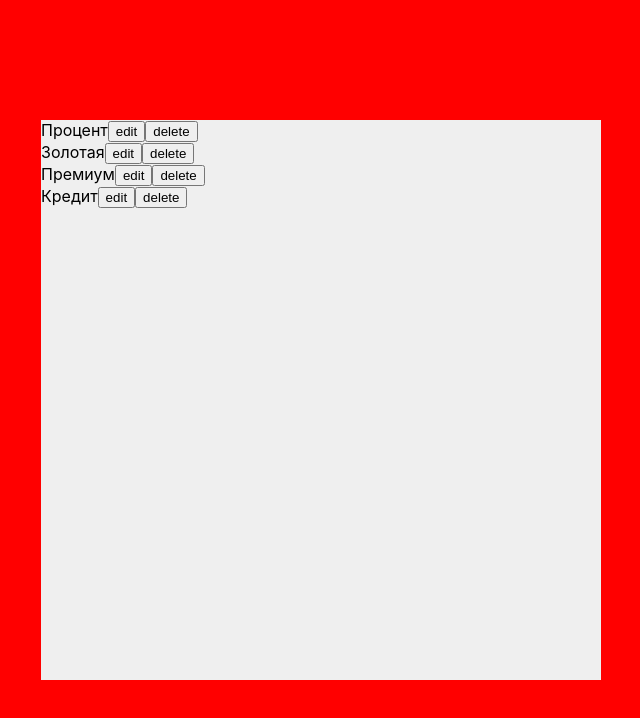
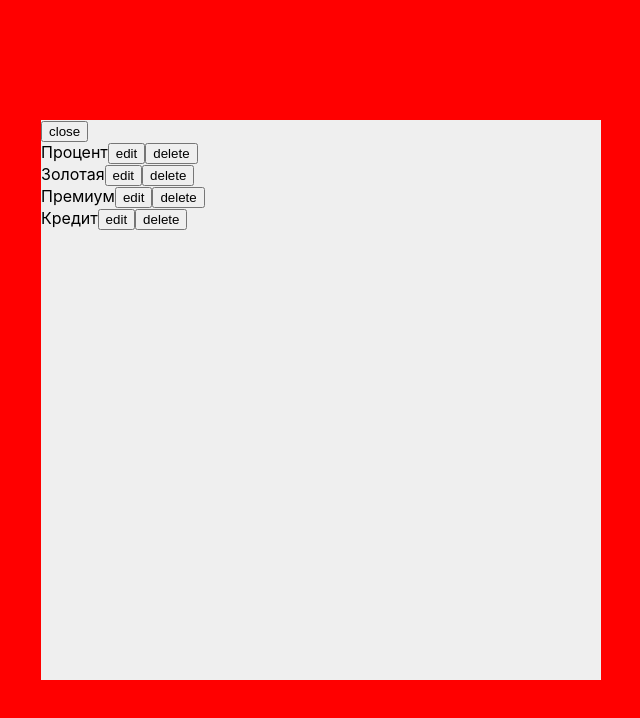
Before and after one commit to PopinskiSoda/synonyms, a React (Create React App) app: page / in a window 1280 px wide. Shown: the top 718 px of the page, without its empty margins (319-959 px from the left). Built offline with nearby package versions, Linux system fonts and the light colour scheme.

Commit message:
Added close button

```diff
--- a/src/App.js
+++ b/src/App.js
@@ -1,12 +1,25 @@
 import './App.css';
 import { Modal } from './components/Modal.js';
+import { useCallback, useState } from 'react';
 
 function App() {
-  return (
+    const [isModalOpened, setIsModalOpened] = useState(true);
+
+    const handleClose = useCallback(() => {
+        setIsModalOpened(false)
+    }, []);
+
+    return (
     <div className="App">
-      <Modal />
+        {
+            isModalOpened && (
+                <Modal
+                    onClose={handleClose}
+                />
+            )
+        }
     </div>
-  );
+    );
 }
 
 export default App;
--- a/src/components/Card.js
+++ b/src/components/Card.js
@@ -1,7 +1,7 @@
 import React from 'react';
 import { Input } from './Input';
 import { useDispatch } from 'react-redux';
-import { useState } from 'react';
+import { useState, useCallback } from 'react';
 import {
     DELETE_SYNONYM,
     EDIT_SYNONYM,
@@ -12,11 +12,11 @@ export const Card = ({id, text, isEditing}) => {
     const dispatch = useDispatch()
     const [currentText, setCurrentText] = useState(text);
 
-    const handleChange = (event) => {
+    const handleChange = useCallback((event) => {
         setCurrentText(event.target.value);
-    }
+    }, [])
 
-    const handleSave = () => {
+    const handleSave = useCallback(() => {
         dispatch({
             type: EDIT_SYNONYM,
             id: id,
@@ -27,24 +27,24 @@ export const Card = ({id, text, isEditing}) => {
             id: id,
             isEditing: false,
         });
-    }
+    }, [id, currentText])
 
-    const handleEdit = () => {
+    const handleEdit = useCallback(() => {
         dispatch({
             type: SET_IS_EDITING,
             id: id,
             isEditing: true,
         });
-    }
+    }, [id])
 
-    const handleCancel = () => {
+    const handleCancel = useCallback(() => {
         dispatch({
             type: SET_IS_EDITING,
             id: id,
             isEditing: false,
         });
         setCurrentText(text)
-    }
+    }, [id])
 
     const handleDelete = () => {
         dispatch({
--- a/src/components/Modal.js
+++ b/src/components/Modal.js
@@ -3,11 +3,16 @@ import './Modal/index.scss';
 import { Card } from './Card';
 import { useSelector } from 'react-redux';
 
-export const Modal = () => {
+export const Modal = ({onClose}) => {
     const cards = useSelector(state => state.cards);
 
     return (
         <div className='Modal'>
+            <button
+                onClick={onClose}
+            >
+                close
+            </button>
             <div>
                 {cards.map((card) => (
                     <Card
```
